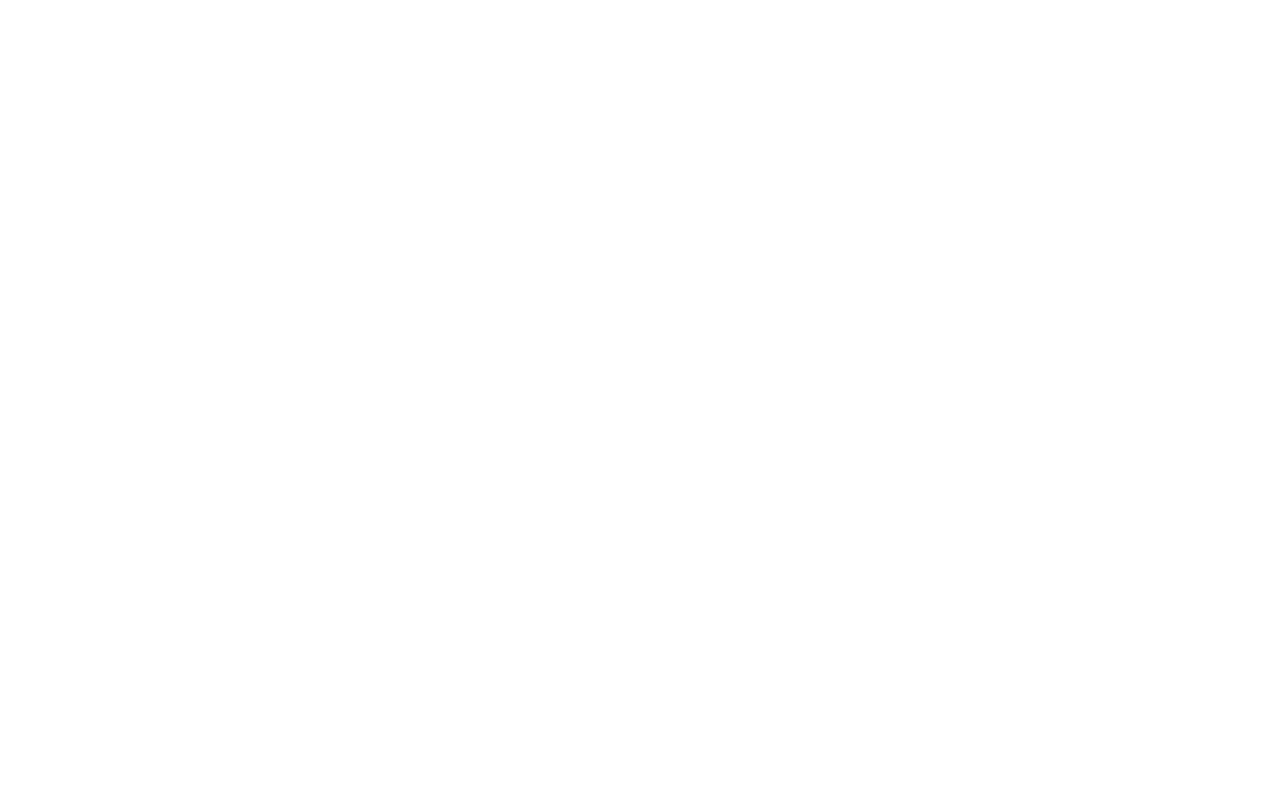
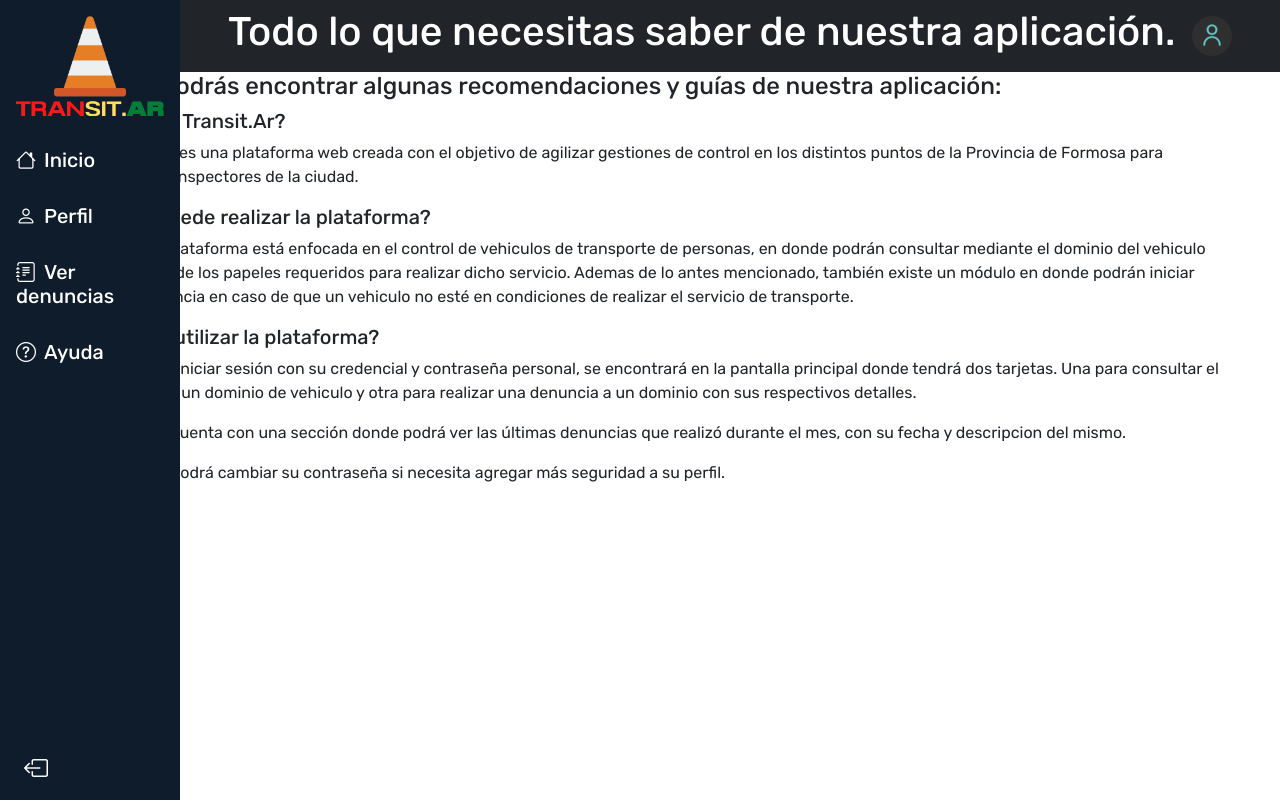
Before and after one commit to florvillalba21/PROYECTO-FINAL, a React (Vite) app in the folder PROYECTO-FINAL-FRONT/: page /ayuda in a window 1280 px wide. Built offline with nearby package versions, Linux system fonts and the light colour scheme; sample sign-in values are in the browser's storage.

Commit message:
completando vista de ayuda

```diff
--- a/PROYECTO-FINAL-FRONT/src/routers/AppRoutes.jsx
+++ b/PROYECTO-FINAL-FRONT/src/routers/AppRoutes.jsx
@@ -1,7 +1,5 @@
 import { BrowserRouter, Route, Routes } from "react-router-dom";
-import { App } from "../App";
-import { AuthContext } from "../context/AuthContext";
-import { HomeUser } from "../views/HomeUser";
+import { HomeUser } from "../ui/HomeUser";
 import { Login } from "../views/Login";
 import { Register } from "../views/Register";
 import { Dashboard } from "./Dashboard";
--- a/PROYECTO-FINAL-FRONT/src/routers/Dashboard.jsx
+++ b/PROYECTO-FINAL-FRONT/src/routers/Dashboard.jsx
@@ -1,5 +1,6 @@
 import { Route, Routes } from "react-router-dom";
 import { CargarAuto } from "../components/CargarAuto";
+import { Ayuda } from "../views/Ayuda";
 import { HomeAdmin } from "../views/HomeAdmin";
 import Profile from "../views/Profile";
 import { Denuncias } from "../views/VerDenuncias";
@@ -12,6 +13,7 @@
         <Route path="/profile" element={<Profile />} />
         <Route path="/cargarAuto" element={<CargarAuto />} />
         <Route path="/verdenuncias" element={<Denuncias />} />
+        <Route path="/ayuda" element={<Ayuda />} />
       </Routes>
     </>
   );
--- a/PROYECTO-FINAL-FRONT/src/views/Ayuda.jsx
+++ b/PROYECTO-FINAL-FRONT/src/views/Ayuda.jsx
@@ -0,0 +1,32 @@
+import React from "react"
+import NavAdmin from "../components/layout/NavAdmin"
+
+
+export const Ayuda =()=>{
+return(
+    <>
+    <NavAdmin text={"Todo lo que necesitas saber de nuestra aplicación."}/>
+
+    <div className="container-sm me-md-5">
+        <div className="title ">
+            <h4 className="pl-8">Aquí podrás encontrar algunas recomendaciones y guías de nuestra aplicación:</h4>
+
+            <div className="body">
+                <h5>¿Qué es Transit.Ar?</h5>
+                <p>Transit.Ar es una plataforma web creada con el objetivo de agilizar gestiones de control en los distintos puntos de la Provincia de Formosa para nuestros inspectores de la ciudad.</p>
+
+                <h5>¿Qué puede realizar la plataforma?</h5>
+                <p>Nuestra plataforma está enfocada en el control de vehiculos de transporte de personas, en donde podrán consultar mediante el dominio del vehiculo el estado de los papeles requeridos para realizar dicho servicio.
+                    Ademas de lo antes mencionado, también existe un módulo en donde podrán iniciar una denuncia en caso de que un vehiculo no esté en condiciones de realizar el servicio de transporte.
+                </p>
+                <h5>¿Cómo utilizar la plataforma?</h5>
+                <p>Luego de iniciar sesión con su credencial y contraseña personal, se encontrará en la pantalla principal donde tendrá dos tarjetas. Una para consultar el estado de un dominio de vehiculo y otra para realizar una denuncia a un dominio con sus respectivos detalles.</p>
+                <p>También cuenta con una sección donde podrá ver las últimas denuncias que realizó durante el mes, con su fecha y descripcion del mismo.</p>
+                <p>También podrá cambiar su contraseña si necesita agregar más seguridad a su perfil.</p>
+            </div>
+        </div>
+
+    </div>
+    </>
+)
+}
--- a/PROYECTO-FINAL-FRONT/src/views/Login.jsx
+++ b/PROYECTO-FINAL-FRONT/src/views/Login.jsx
@@ -30,6 +30,7 @@
 
         navigate("/homeAdmin");
       }
+
     } catch (error) {
       console.error("There was an error!", error);
       setDivAlert(divDanger);
```
Also changed, not shown: PROYECTO-FINAL-FRONT/src/ui/HomeUser.jsx (renamed from PROYECTO-FINAL-FRONT/src/views/HomeUser.jsx).
